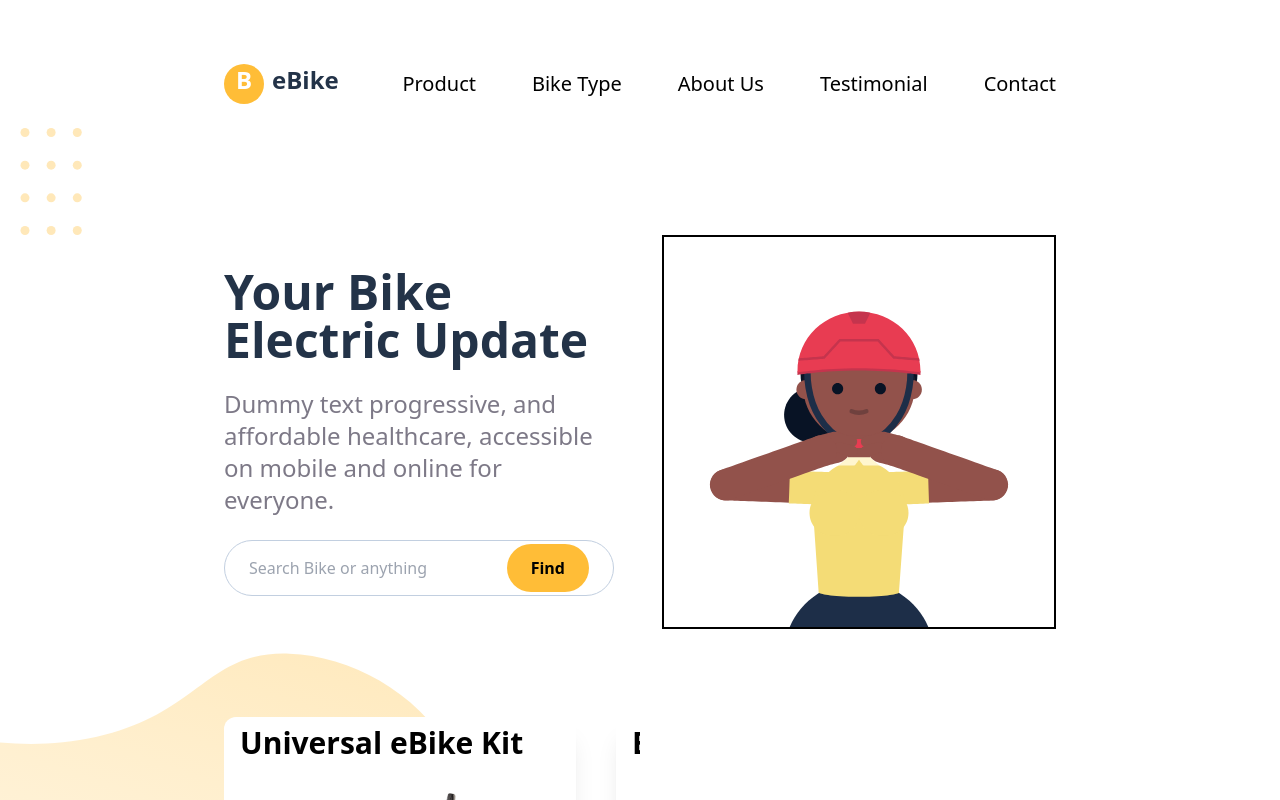
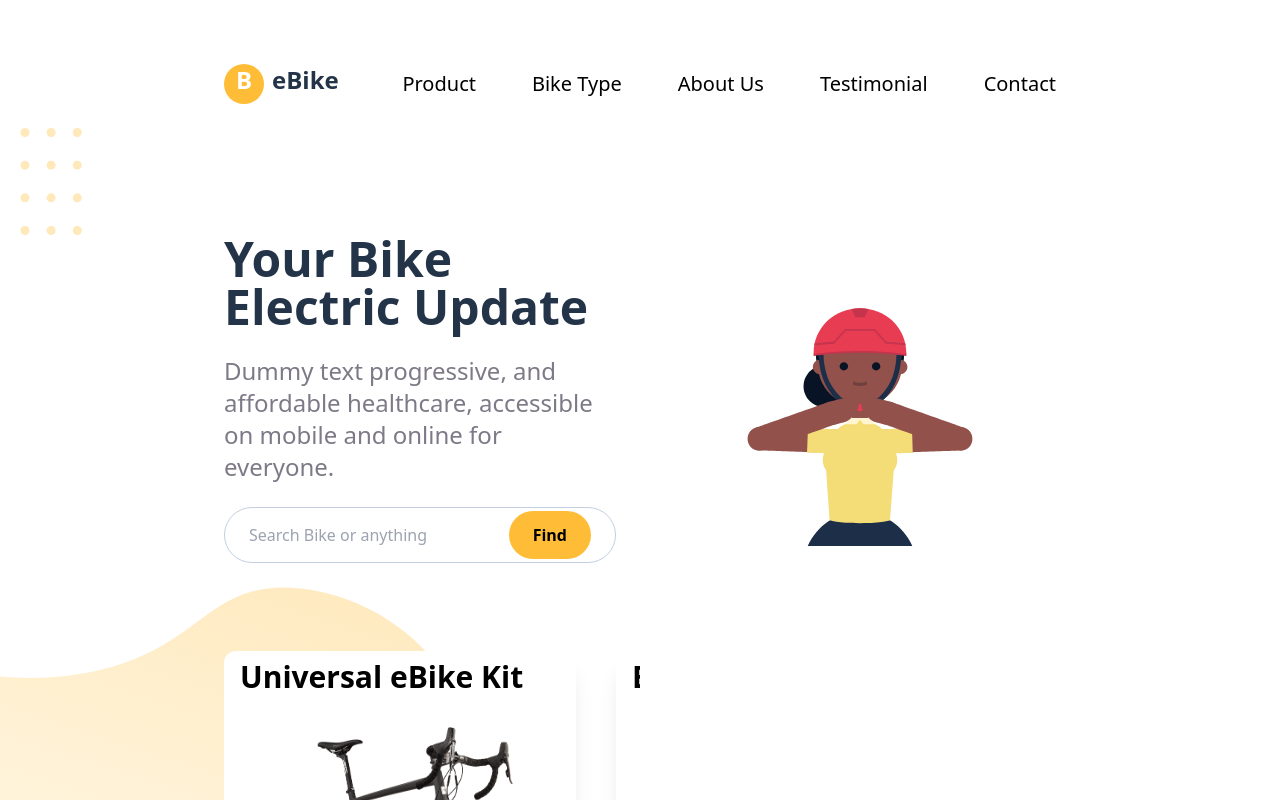
Before and after one commit to missveev/bikey, a React (Create React App) app: page / in a window 1280 px wide. Shown: the top 800 px of the page. Built offline with nearby package versions, Linux system fonts and the light colour scheme.

Commit message:
hero updated

```diff
--- a/src/component/footer.js
+++ b/src/component/footer.js
@@ -14,7 +14,7 @@ const Footer = () => {
                         accessible on
                         mobile and online for
                         everyone.</p>
-                        <p className='text-whitex font-normal text-lg mt-6'>eBike 2021. All right reserved.</p>
+                        <p className='text-whitex font-normal text-lg mt-6'>&copy; eBike {(new Date().getFullYear())} All right reserved.</p>
 
                     </div>
                     <div className='grid grid-cols-1 text-whitex md:grid-cols-2 gap-6 md:gap-10 lg:gap-16 justify-start items-start text-center md:text-left text-2xl md:text-lg'>
--- a/src/component/hero.js
+++ b/src/component/hero.js
@@ -28,7 +28,9 @@ const Hero = () => {
 
                         </div>
                     </div>
-                    <div className='flex justify-center flex-1 sm:mb-0 md:mb-16 lg:mb-0 border-2 w-full h-full' ref={container} />
+                    <div className='flex justify-center items-center flex-1 sm:mb-0 md:mb-16 lg:mb-0 w-full h-full'>
+                    <div className= "w-full h-full md:w-3/4 md:h-3/4" ref={container} />
+                    </div>
                 </div>
             </section>
         </>
```
